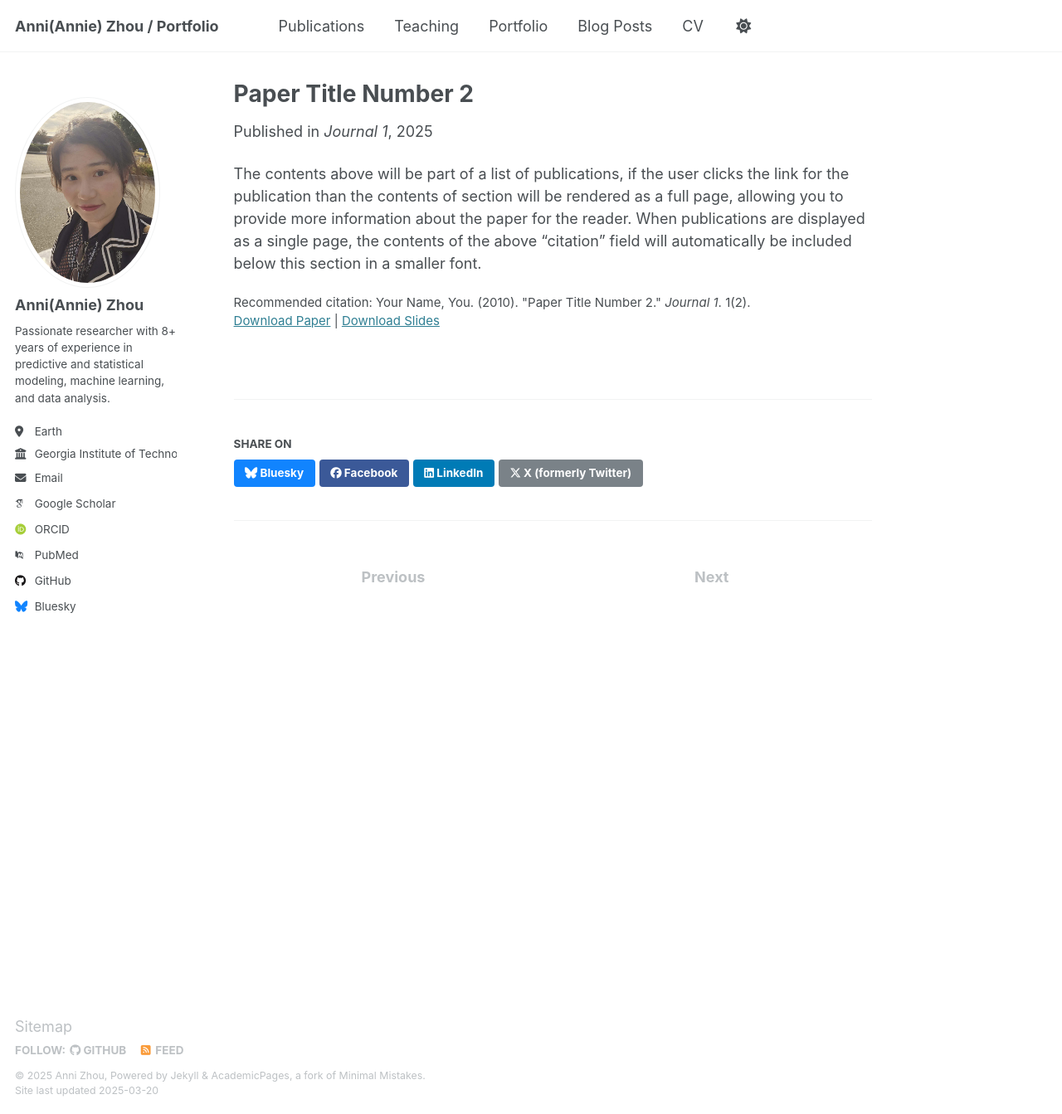
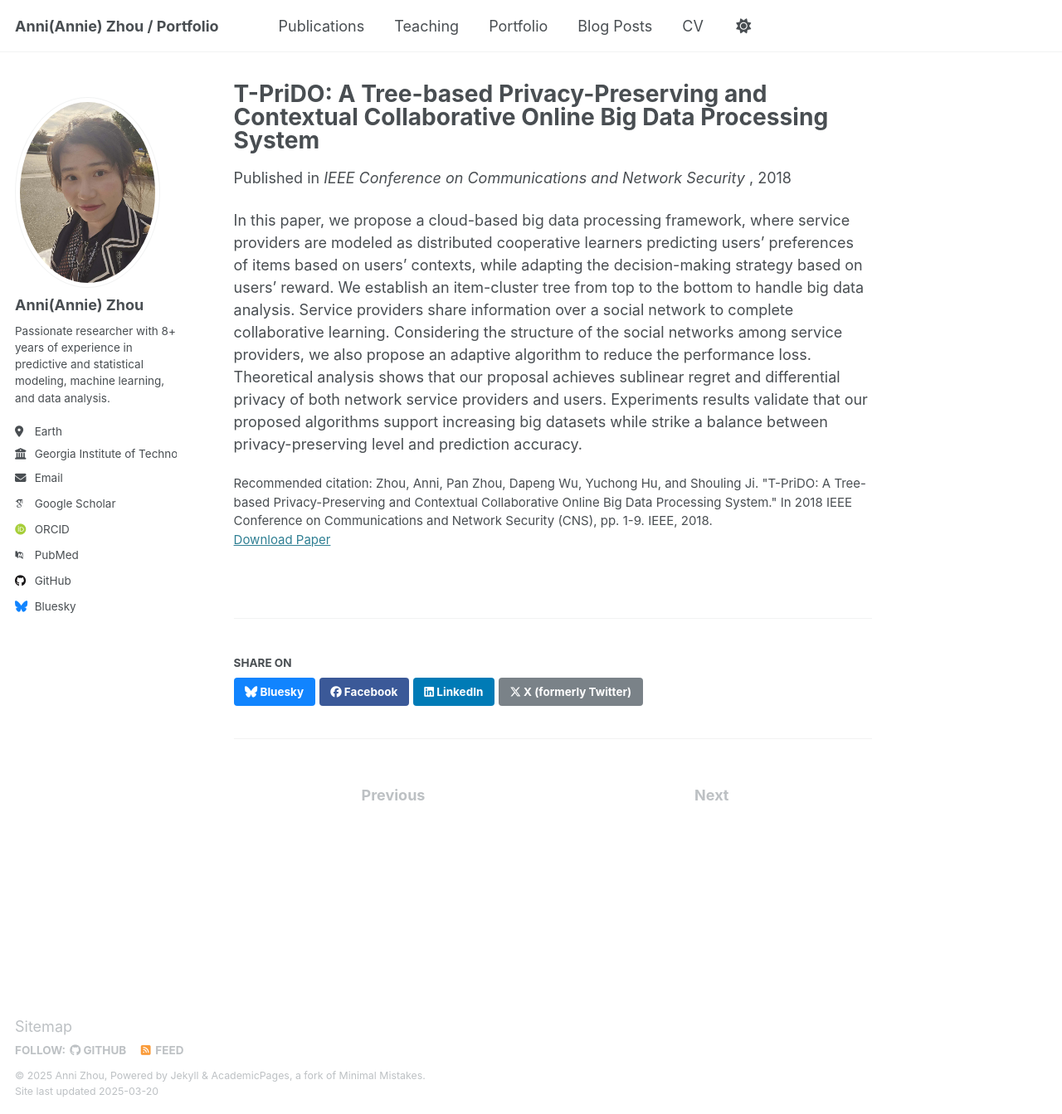
Before and after one commit to Annie983284450-1/Annie983284450-1.github.io, a Jekyll site: the page built from _publications/2025-03-19-paper-title-number-1.md, in a window 1280 px wide and 1343 px high. Shown: the whole window at 83% size. Built offline with Jekyll 4.4.1, drawn with Linux system fonts in a browser that asks for light colours; some web fonts are replaced.

Commit message:
pub updated

```diff
--- a/_publications/2025-03-19-paper-title-number-1.md
+++ b/_publications/2025-03-19-paper-title-number-1.md
@@ -1,14 +1,14 @@
 ---
-title: "Paper Title Number 2"
+title: "T-PriDO: A Tree-based Privacy-Preserving and Contextual Collaborative Online Big Data Processing System"
 collection: publications
-category: manuscripts
-permalink: /publication/2025-03-19-paper-title-number-2
+category: conferences
+permalink: /publication/2025-03-19-paper-title-number-1
 excerpt: 'This paper is about the number 2. The number 3 is left for future work.'
-date: 2025-03-19
-venue: 'Journal 1'
-slidesurl: 'http://academicpages.github.io/files/slides2.pdf'
-paperurl: 'http://academicpages.github.io/files/paper2.pdf'
-citation: 'Your Name, You. (2010). &quot;Paper Title Number 2.&quot; <i>Journal 1</i>. 1(2).'
+date: 2018-05-30
+venue: 'IEEE Conference on Communications and Network Security '
+# slidesurl: 'http://academicpages.github.io/files/slides2.pdf'
+paperurl: 'https://ieeexplore.ieee.org/abstract/document/8433149'
+citation: 'Zhou, Anni, Pan Zhou, Dapeng Wu, Yuchong Hu, and Shouling Ji. "T-PriDO: A Tree-based Privacy-Preserving and Contextual Collaborative Online Big Data Processing System." In 2018 IEEE Conference on Communications and Network Security (CNS), pp. 1-9. IEEE, 2018.'
 ---
 
-The contents above will be part of a list of publications, if the user clicks the link for the publication than the contents of section will be rendered as a full page, allowing you to provide more information about the paper for the reader. When publications are displayed as a single page, the contents of the above "citation" field will automatically be included below this section in a smaller font.
+In this paper, we propose a cloud-based big data processing framework, where service providers are modeled as distributed cooperative learners predicting users' preferences of items based on users' contexts, while adapting the decision-making strategy based on users' reward. We establish an item-cluster tree from top to the bottom to handle big data analysis. Service providers share information over a social network to complete collaborative learning. Considering the structure of the social networks among service providers, we also propose an adaptive algorithm to reduce the performance loss. Theoretical analysis shows that our proposal achieves sublinear regret and differential privacy of both network service providers and users. Experiments results validate that our proposed algorithms support increasing big datasets while strike a balance between privacy-preserving level and prediction accuracy.
```
Also changed, not shown: _publications/2025-03-19-paper-title-number-2.md (+8 -8 lines), _publications/2025-03-19-paper-title-number-4.md (+2 -3 lines), _publications/2025-03-19-paper-title-number-6.md (+2 -2 lines).
